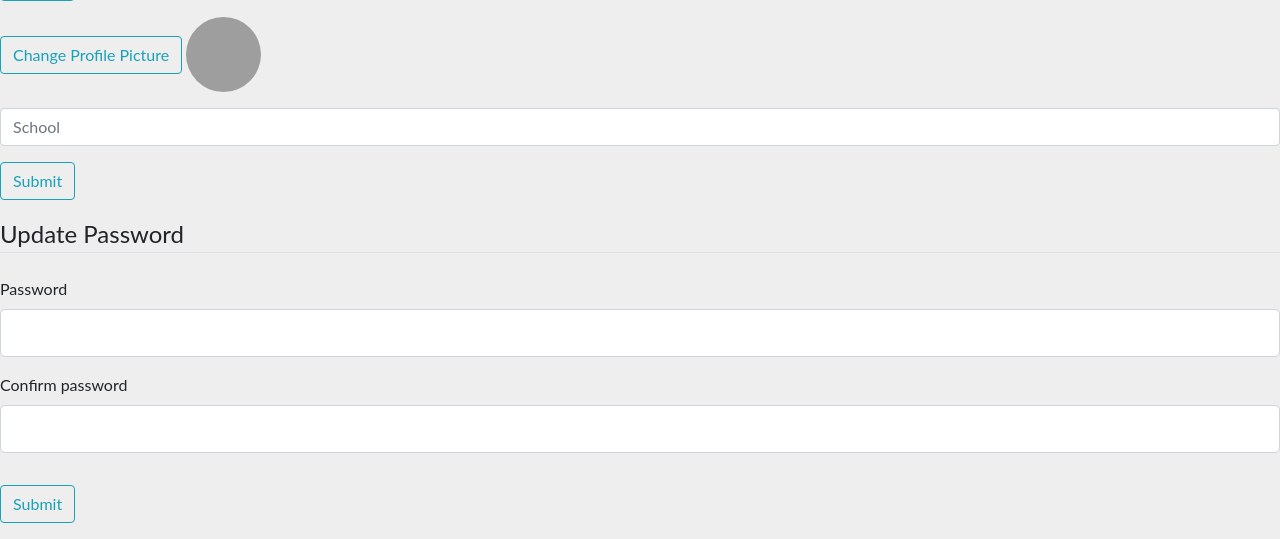
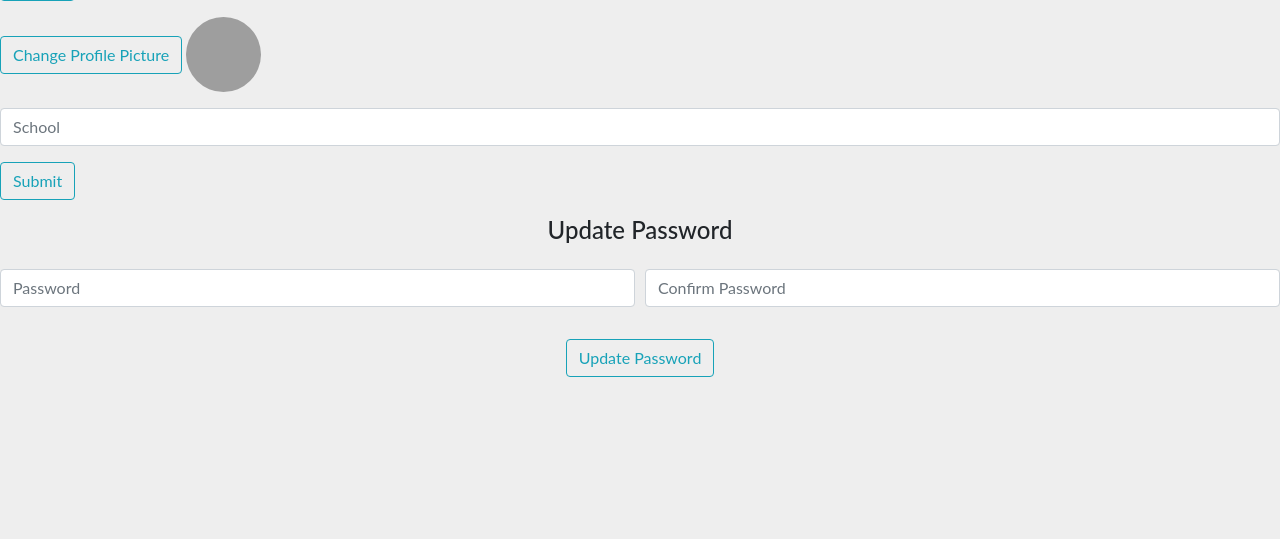
Before and after one commit to SirHawbly/MESA_Everyday_Webapp, a Flask app: template MESAeveryday/templates/account.html in a window 1280 px wide. Shown: the part 393-932 px from the top of the page. After the commit the page ends 770 px from the top, so only its background shows below. Run offline with Flask 2, Linux system fonts and the light colour scheme; tables that the repository leaves empty hold one stand-in row (values such as "Sample post"); the template is opened without the code that fills it: values that come from a table or form of the project are taken from there, most other values are stand-ins (such as "Sample title", 1, 10 or a date in 2020); grey boxes marked "Sample" are stand-in pictures; form fields are guessed from the names that the template uses; some libraries are stand-ins or nearby versions; grey boxes are pictures that could not be loaded.

Commit message:
modify update password form

```diff
--- a/MESAeveryday/templates/account.html
+++ b/MESAeveryday/templates/account.html
@@ -65,40 +65,50 @@
                 {{ form.submit(class="btn btn-outline-info") }}
             </div>
         </form>
-         <form method="POST" action="">
-            {{ form.hidden_tag() }}
+          <form name="form_r" method="POST" action="{{ url_for('account') }}" class="text-center p-5">
+              {{ form_r.hidden_tag() }}
               <fieldset class="form-group">
-                <legend class="border-bottom mb-4">Update Password</legend>
+                 <p class="h4 mb-4">Update Password</p>
+
+
+
+                <div class="form-row mb-0">
+                  <div class="col">
                     <div class="form-group">
-                    {{ form.password.label(class="form-control-label") }}
-                    {% if form.password.errors %}
-                        {{ form.password(class="form-control form-control-lg is-invalid") }}
+                        {% if form_r.password.errors %}
+                            {{ form_r.password(class="form-control form-control-lg is-invalid") }}
                             <div class="invalid-feedback">
-                            {% for error in form.password.errors %}
+                                {% for error in form_r.password.errors %}
                                     <span>{{ error }}</span>
                                 {% endfor %}
                             </div>
                         {% else %}
-                        {{ form.password(class="form-control form-control-lg") }}
+                            {{ form_r.password(class="form-control", placeholder="Password") }}
                         {% endif %}
                     </div>
+                  </div>
+                  <div class="col">
                     <div class="form-group">
-                    {{ form.confirm_password.label(class="form-control-label") }}
-                    {% if form.confirm_password.errors %}
-                        {{ form.confirm_password(class="form-control form-control-lg is-invalid") }}
+                        {% if form_r.confirm_password.errors %}
+                            {{ form_r.confirm_password(class="form-control form-control-lg is-invalid") }}
                             <div class="invalid-feedback">
-                            {% for error in form.confirm_password.errors %}
+                                {% for error in form_r.confirm_password.errors %}
                                     <span>{{ error }}</span>
                                 {% endfor %}
                             </div>
                         {% else %}
-                        {{ form.confirm_password(class="form-control form-control-lg") }}
+                            {{ form_r.confirm_password(class="form-control", placeholder="Confirm Password") }}
                         {% endif %}
                     </div>
+                  </div>
+                </div>
+
               </fieldset>
               <div class="form-group">
-                {{ form.submit(class="btn btn-outline-info") }}
+                  {{ form_r.submit(class="btn btn-outline-info") }}
               </div>
+
+
           </form>
     </div>
 
```
Lines whose indentation alone changed are shown as unchanged.
